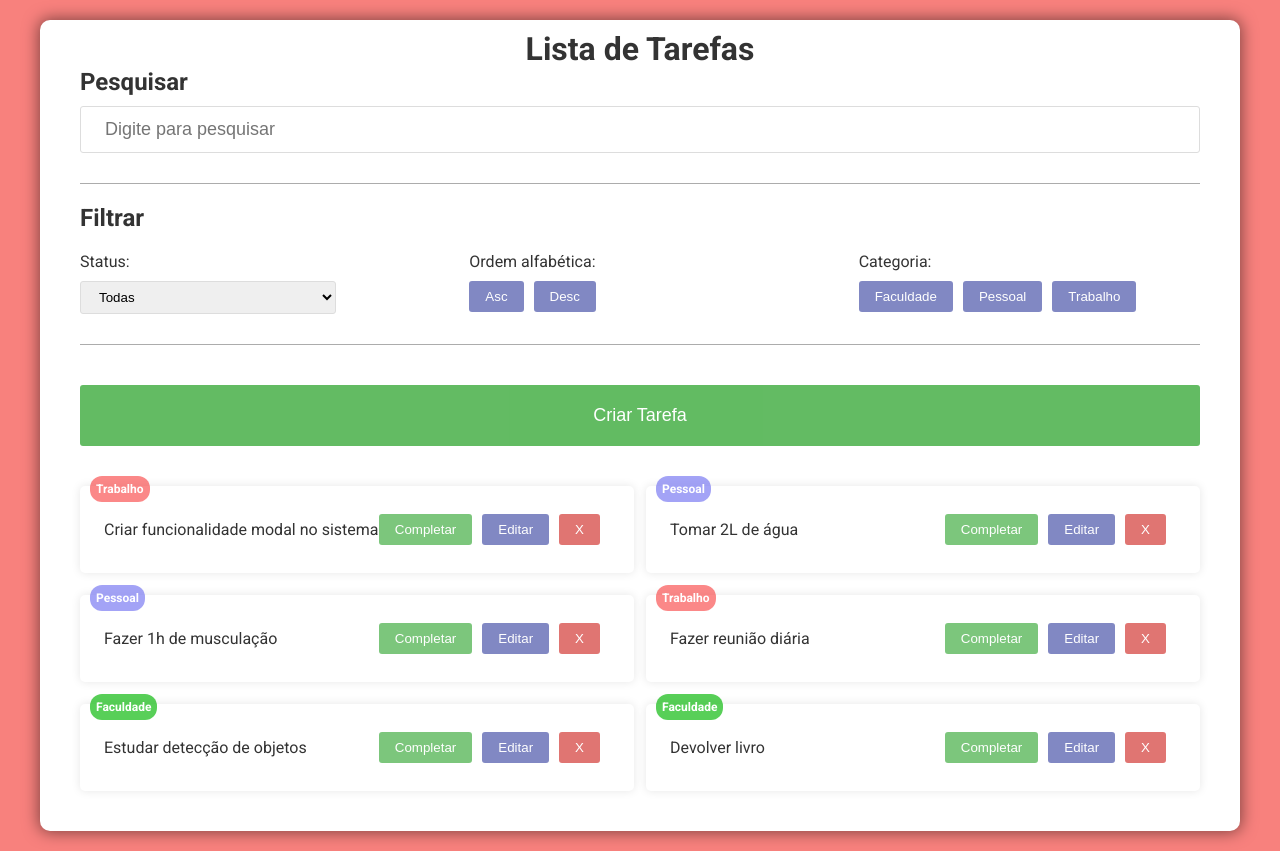
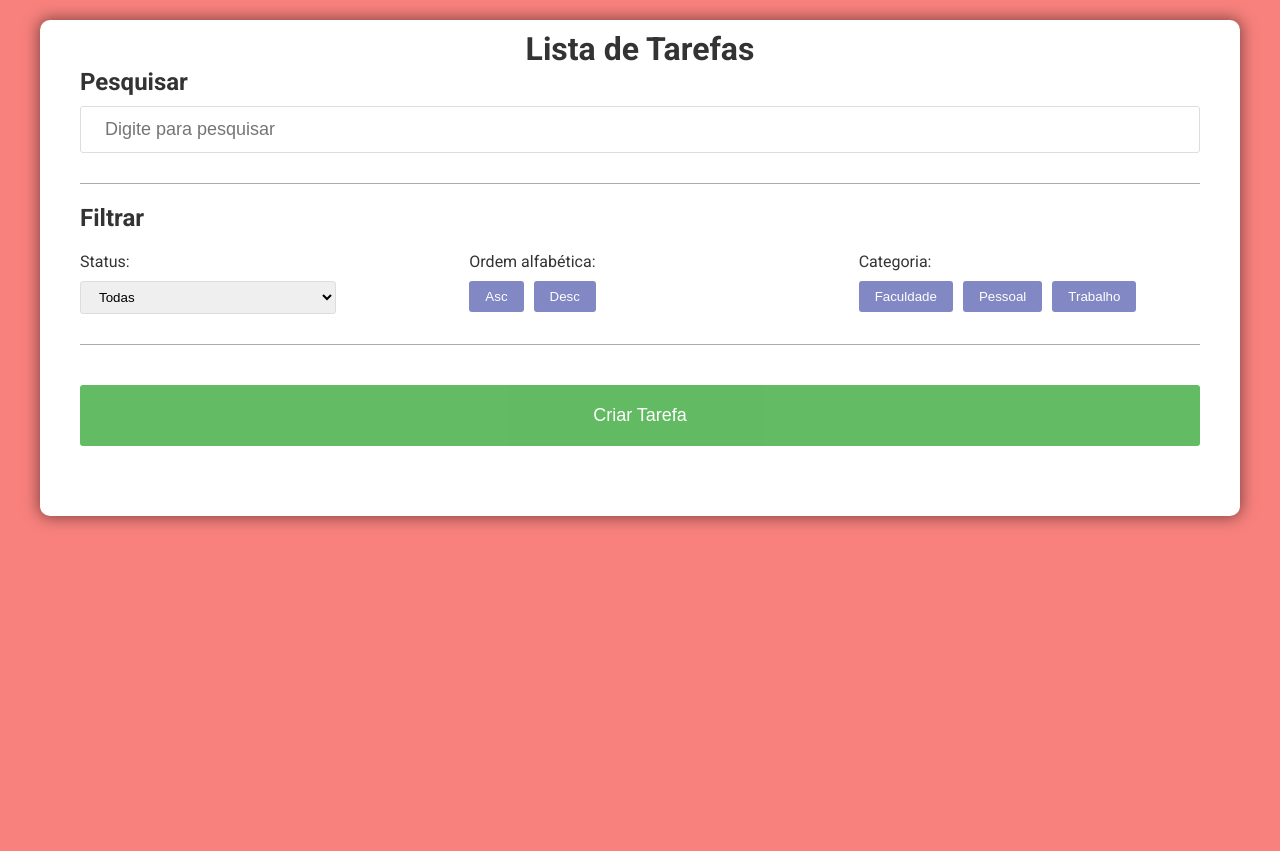
Before and after one commit to JesseMacielJr/ToDoList, a React (Vite) app: page / in a window 1280 px wide. After the commit the page ends 800 px from the top, so only its background shows below. Built offline with nearby package versions, Linux system fonts and the light colour scheme.

Commit message:
adicionando armazenamento local

```diff
--- a/src/App.jsx
+++ b/src/App.jsx
@@ -6,56 +6,46 @@ import Filter from "./Components/Filter";
 import TodoCreate from "./Components/TodoCreate";
 
 const App = () => {
-  const [todos, setTodos] = React.useState([
-    {
-      id: 1,
-      text: "Criar funcionalidade modal no sistema",
-      category: "Trabalho",
-      isCompleted: false,
-    },
-    {
-      id: 2,
-      text: "Tomar 2L de água",
-      category: "Pessoal",
-      isCompleted: false,
-    },
-    {
-      id: 3,
-      text: "Fazer 1h de musculação",
-      category: "Pessoal",
-      isCompleted: false,
-    },
-    {
-      id: 4,
-      text: "Fazer reunião diária",
-      category: "Trabalho",
-      isCompleted: false,
-    },
-    {
-      id: 5,
-      text: "Estudar detecção de objetos",
-      category: "Faculdade",
-      isCompleted: false,
-    },
-    {
-      id: 6,
-      text: "Devolver livro",
-      category: "Faculdade",
-      isCompleted: false,
-    },
-    // {
-    //   id: 7,
-    //   text: "Estudar Java",
-    //   category: "Faculdade",
-    //   isCompleted: false,
-    // },
-    // {
-    //   id: 8,
-    //   text: "Tocar violão e teclado",
-    //   category: "Pessoal",
-    //   isCompleted: false,
-    // },
-  ]);
+  // const todosGabarito = [
+  //   {
+  //     id: 1,
+  //     text: "Criar funcionalidade modal no sistema",
+  //     category: "Trabalho",
+  //     isCompleted: false,
+  //   },
+  //   {
+  //     id: 2,
+  //     text: "Tomar 2L de água",
+  //     category: "Pessoal",
+  //     isCompleted: false,
+  //   },
+  //   {
+  //     id: 3,
+  //     text: "Fazer 1h de musculação",
+  //     category: "Pessoal",
+  //     isCompleted: false,
+  //   },
+  //   {
+  //     id: 4,
+  //     text: "Fazer reunião diária",
+  //     category: "Trabalho",
+  //     isCompleted: false,
+  //   },
+  //   {
+  //     id: 5,
+  //     text: "Estudar detecção de objetos",
+  //     category: "Faculdade",
+  //     isCompleted: false,
+  //   },
+  //   {
+  //     id: 6,
+  //     text: "Devolver livro",
+  //     category: "Faculdade",
+  //     isCompleted: false,
+  //   },
+  // ];
+
+  const [todos, setTodos] = React.useState([]);
 
   const [search, setSearch] = React.useState("");
   const [filter, setFilter] = React.useState("All");
@@ -73,6 +63,7 @@ const App = () => {
       },
     ];
     setTodos(newTodos);
+    window.localStorage.setItem("todos", JSON.stringify(newTodos));
   };
 
   const removeTodo = (id) => {
@@ -83,6 +74,7 @@ const App = () => {
         todo.id !== id
     );
     setTodos(filteredTodos);
+    window.localStorage.setItem("todos", JSON.stringify(filteredTodos));
   };
 
   const completeTodo = (id) => {
@@ -95,7 +87,13 @@ const App = () => {
     //   if (todo.id === id) todo.isCompleted = !todo.isCompleted;
     // });
     setTodos(newTodos);
+    window.localStorage.setItem("todos", JSON.stringify(newTodos));
   };
+
+  React.useEffect(() => {
+    const dadosLocalStorage = JSON.parse(window.localStorage.getItem("todos"));
+    if (dadosLocalStorage) setTodos(dadosLocalStorage);
+  }, []);
 
   return (
     <div className="container">
@@ -135,6 +133,7 @@ const App = () => {
               <Todo
                 key={todo.id}
                 todos={todos}
+                setTodos={setTodos}
                 todo={todo}
                 removeTodo={removeTodo}
                 completeTodo={completeTodo}
--- a/src/Components/Todo.jsx
+++ b/src/Components/Todo.jsx
@@ -4,6 +4,7 @@ import TodoFormEdit from "./TodoFormEdit";
 
 const Todo = ({
   todos,
+  setTodos,
   todo,
   removeTodo,
   completeTodo,
@@ -75,6 +76,7 @@ const Todo = ({
       >
         <TodoFormEdit
           todos={todos}
+          setTodos={setTodos}
           todo={todo}
           setIsModal={setIsModal}
           isModal={isModal}
--- a/src/Components/TodoFormEdit.jsx
+++ b/src/Components/TodoFormEdit.jsx
@@ -1,7 +1,7 @@
 import React from "react";
 import styles from "./TodoFormEdit.module.css";
 
-const TodoFormEdit = ({ todos, todo, isModal, setIsModal }) => {
+const TodoFormEdit = ({ setTodos, todos, todo, isModal, setIsModal }) => {
   const [value, setValue] = React.useState("");
   const [category, setCategory] = React.useState("");
 
@@ -9,12 +9,24 @@ const TodoFormEdit = ({ todos, todo, isModal, setIsModal }) => {
     e.preventDefault();
     if (!value || !category) return;
 
-    todos.map((todoAtual) => {
-      if (todoAtual.id === todo.id) {
-        todoAtual.text = value;
-        todoAtual.category = category;
-      }
-    });
+    // Criar cópia do array original
+    const updatedTodos = [...todos];
+
+    // Achar o índice de onde esta a tarefa com o id específico
+    const indexToEdit = updatedTodos.findIndex(
+      (todoAtual) => todoAtual.id === todo.id
+    );
+
+    // Verificar se esse objeto existe na array
+    if (indexToEdit !== -1) {
+      // Selecionar o todo a ser editado
+      const editedTodo = { ...updatedTodos[indexToEdit] };
+      editedTodo.text = value;
+      editedTodo.category = category;
+      updatedTodos[indexToEdit] = editedTodo;
+      setTodos(updatedTodos);
+    }
+    window.localStorage.setItem("todos", JSON.stringify(updatedTodos));
 
     setValue("");
     setCategory("");
```
